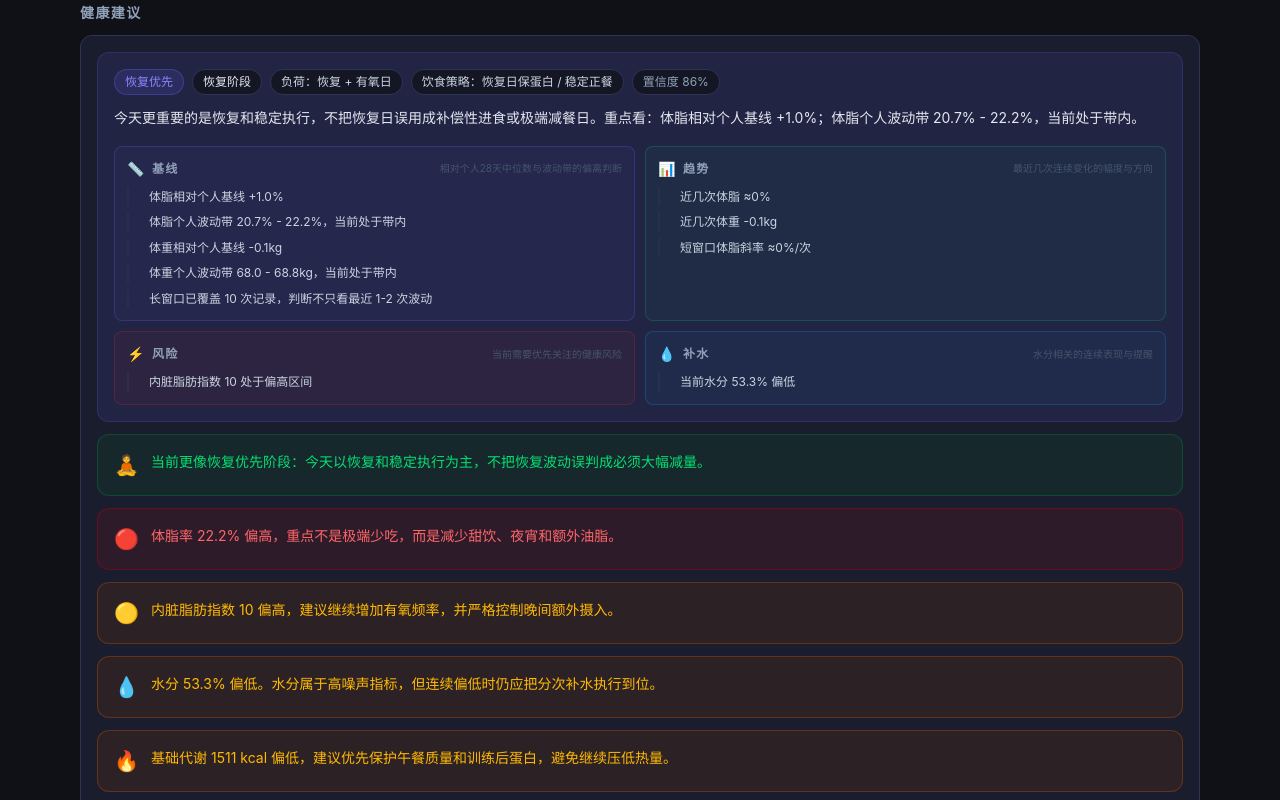
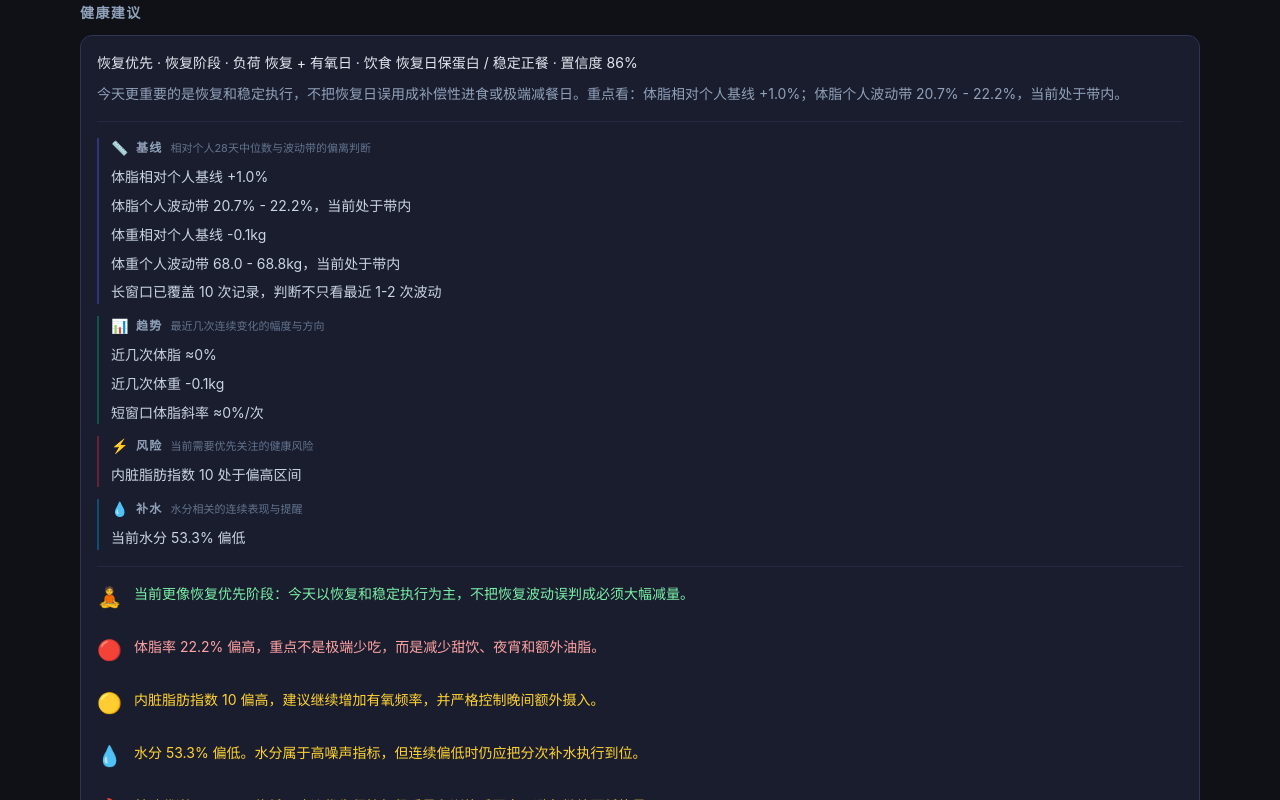
Before and after one commit to hc-xshh/body-dashboard, a React (Vite) app: page / in a window 1280 px wide. Shown: the part 740-1540 px from the top of the page. Built offline with nearby package versions, Linux system fonts and the light colour scheme.

Commit message:
refactor: simplify trend summary and advice layout

```diff
--- a/src/components/AdvicePanel.jsx
+++ b/src/components/AdvicePanel.jsx
@@ -4,8 +4,8 @@ import { getAdvicePanelPresentation, getDecisionDisplay } from '../utils/decisio
 export default function AdvicePanel({ advice, engine = null }) {
   if (!advice.length) return null
 
-  const bg = { good: 'bg-green-900/20 border-green-700/40', warn: 'bg-amber-900/20 border-amber-700/40', bad: 'bg-red-900/20 border-red-700/40' }
-  const text = { good: 'text-green-400', warn: 'text-amber-400', bad: 'text-red-400' }
+  const text = { good: 'text-green-300', warn: 'text-amber-300', bad: 'text-red-300' }
+  const accentBorder = { baseline: 'border-indigo-500/35', trend: 'border-emerald-500/35', risk: 'border-red-500/35', hydration: 'border-sky-500/35' }
   const decisionDisplay = engine ? getDecisionDisplay(engine) : null
   const [mobileExpanded, setMobileExpanded] = useState(false)
 
@@ -16,40 +16,36 @@ export default function AdvicePanel({ advice, engine = null }) {
 
     if (baseline?.length) {
       evidenceCards.push({
+        key: 'baseline',
         label: '基线',
         icon: '📏',
-        color: 'border-indigo-500/25',
-        bg: 'bg-indigo-500/5',
         items: baseline,
         hint: '相对个人28天中位数与波动带的偏离判断',
       })
     }
     if (trend?.length) {
       evidenceCards.push({
+        key: 'trend',
         label: '趋势',
         icon: '📊',
-        color: 'border-emerald-500/25',
-        bg: 'bg-emerald-500/5',
         items: trend,
         hint: '最近几次连续变化的幅度与方向',
       })
     }
     if (risk?.length) {
       evidenceCards.push({
+        key: 'risk',
         label: '风险',
         icon: '⚡',
-        color: 'border-red-500/20',
-        bg: 'bg-red-500/5',
         items: risk,
         hint: '当前需要优先关注的健康风险',
       })
     }
     if (hydration?.length) {
       evidenceCards.push({
+        key: 'hydration',
         label: '补水',
         icon: '💧',
-        color: 'border-sky-500/25',
-        bg: 'bg-sky-500/5',
         items: hydration,
         hint: '水分相关的连续表现与提醒',
       })
@@ -66,51 +62,32 @@ export default function AdvicePanel({ advice, engine = null }) {
   )
 
   return (
-    <div className="flex h-full flex-col gap-3">
-      {/* ── Engine summary card ── */}
+    <div className="flex h-full flex-col">
       {engine && (
-        <div className="rounded-xl border border-accent/20 bg-accent/10 p-3.5 sm:p-4">
+        <div className="pb-4">
+          <div className="text-sm leading-relaxed text-slate-200">
+            {engine.badge} · {engine.stageLabel} · 负荷 {engine.trainingLoadLabel} · 饮食 {decisionDisplay?.intakeLabel ?? '—'} · 置信度 {decisionDisplay?.confidenceText ?? '—'}
+          </div>
+          <p className="mt-2 text-sm leading-relaxed text-slate-400">{decisionDisplay?.compactSummary ?? engine.summary}</p>
+
+          {!!evidenceCards.length && (
+            <div className="mt-4 space-y-3 border-t border-dark-700 pt-4">
+              {advicePresentation.visibleEvidenceCards.map(card => (
+                <div key={card.label} className={`border-l-2 ${accentBorder[card.key] ?? 'border-dark-600'} pl-3`}>
                   <div className="flex flex-wrap items-center gap-2">
-            <span className="inline-flex rounded-full border border-accent/30 bg-accent/15 px-2.5 py-1 text-xs font-medium text-accent-light">
-              {engine.badge}
-            </span>
-            <span className="inline-flex rounded-full border border-dark-600 bg-dark-900/70 px-2.5 py-1 text-xs text-slate-200">
-              {engine.stageLabel}
-            </span>
-            <span className="inline-flex rounded-full border border-dark-600 bg-dark-900/70 px-2.5 py-1 text-xs text-slate-300">
-              负荷：{engine.trainingLoadLabel}
-            </span>
-            <span className="inline-flex rounded-full border border-dark-600 bg-dark-900/70 px-2.5 py-1 text-xs text-slate-300">
-              饮食策略：{decisionDisplay?.intakeLabel ?? '—'}
-            </span>
-            <span className="inline-flex rounded-full border border-dark-600 bg-dark-900/70 px-2.5 py-1 text-xs text-slate-400">
-              置信度 {decisionDisplay?.confidenceText ?? '—'}
-            </span>
-          </div>
-
-          <p className="mt-3 text-sm leading-relaxed text-slate-200">{decisionDisplay?.compactSummary ?? engine.summary}</p>
-
-          {/* ── Structured evidence cards ── */}
-          {!!evidenceCards.length && (
-            <div className="mt-4 space-y-3">
-              <div className="grid gap-2.5 sm:grid-cols-2">
-                {advicePresentation.visibleEvidenceCards.map(card => (
-                  <div key={card.label} className={`rounded-lg border ${card.color} ${card.bg} px-3 py-3`}>
-                    <div className="mb-2 flex items-center gap-2">
                     <span className="text-sm">{card.icon}</span>
                     <span className="text-xs font-semibold uppercase tracking-widest text-slate-400">{card.label}</span>
-                      <span className="ml-auto text-[10px] text-slate-600">{card.hint}</span>
+                    <span className="text-[11px] text-slate-500">{card.hint}</span>
                   </div>
-                    <div className="space-y-1.5">
+                  <div className="mt-2 space-y-1.5">
                     {card.items.map((item, idx) => (
-                        <p key={idx} className="border-l-2 border-dark-600/50 pl-5 text-xs leading-relaxed text-slate-300">
+                      <p key={idx} className="text-sm leading-relaxed text-slate-300">
                         {item}
                       </p>
                     ))}
                   </div>
                 </div>
               ))}
-              </div>
               {advicePresentation.toggleLabel && (
                 <button
                   type="button"
@@ -126,13 +103,14 @@ export default function AdvicePanel({ advice, engine = null }) {
         </div>
       )}
 
-      {/* ── Advice cards ── */}
+      <div className="border-t border-dark-700 pt-4">
         {advice.map((a, i) => (
-        <div key={i} className={`rounded-xl border p-3.5 sm:p-4 ${bg[a.level] ?? 'bg-dark-800 border-dark-600'} flex gap-3 items-start`}>
+          <div key={i} className={`flex gap-3 ${i > 0 ? 'mt-3 border-t border-dark-800 pt-3' : ''}`}>
             <span className="text-lg flex-shrink-0 sm:text-xl">{a.icon}</span>
             <p className={`text-sm leading-relaxed ${text[a.level] ?? 'text-slate-400'}`}>{a.text}</p>
           </div>
         ))}
       </div>
+    </div>
   )
 }
--- a/src/components/TrendChart.jsx
+++ b/src/components/TrendChart.jsx
@@ -2,7 +2,7 @@ import ReactECharts from 'echarts-for-react'
 import { getTrendData } from '../utils/healthAnalysis'
 import { analyzeBodySignals } from '../utils/rulesEngine'
 import { getTrainingContext } from '../utils/trainingContext'
-import { getDecisionDisplay } from '../utils/decisionPresentation'
+import { getDecisionDisplay, getTrendSummaryText } from '../utils/decisionPresentation'
 import { getTrendChartLayout, getTrendChartRenderProps } from '../utils/trendPresentation'
 
 
@@ -202,19 +202,11 @@ export default function TrendChart({ data, metrics, rangeLabel = '近7天' }) {
   return (
     <div>
       {latestDecision && (
-        <div className="mb-4 flex flex-col gap-3">
-          <div className="flex flex-wrap gap-2">
-            <span className="inline-flex rounded-full border border-accent/30 bg-accent/10 px-2.5 py-1 text-xs font-medium text-accent-light">
-              最近一次体测阶段：{latestDecision.stageLabel}
-            </span>
-            <span className="inline-flex rounded-full border border-dark-600 bg-dark-900/70 px-2.5 py-1 text-xs text-slate-300">
-              负荷：{latestDecision.trainingLoadLabel}
-            </span>
-            <span className="inline-flex rounded-full border border-dark-600 bg-dark-900/70 px-2.5 py-1 text-xs text-slate-300">
-              饮食策略：{latestDecisionDisplay?.intakeLabel ?? '—'}
-            </span>
-          </div>
-          <p className="text-sm leading-relaxed text-slate-300">
+        <div className="mb-4 border-b border-dark-700 pb-4">
+          <p className="text-sm leading-relaxed text-slate-200">
+            {getTrendSummaryText(latestDecision)}
+          </p>
+          <p className="mt-2 text-sm leading-relaxed text-slate-400">
             {latestDecisionDisplay?.compactSummary ?? latestDecision.summary}
           </p>
         </div>
--- a/src/utils/decisionPresentation.js
+++ b/src/utils/decisionPresentation.js
@@ -74,3 +74,15 @@ export function getDecisionDisplay(decision = {}) {
     highlights,
   }
 }
+
+export function getTrendSummaryText(decision = {}) {
+  const stageLabel = normalizeText(decision.stageLabel)
+  const trainingLoadLabel = normalizeText(decision.trainingLoadLabel)
+  const intakeLabel = getIntakeStrategyLabel(decision.intakeStrategy)
+
+  if (!stageLabel || !trainingLoadLabel || intakeLabel === '—') {
+    return '最近一次体测暂无完整判断，先结合核心指标和趋势图一起看。'
+  }
+
+  return `最近一次体测判断为${stageLabel}，今天按${trainingLoadLabel}安排，饮食以${intakeLabel}为主。`
+}
```
Also changed, not shown: 2 other files (tests, documents, lock files or other folders). Lines whose indentation alone changed are shown as unchanged.
